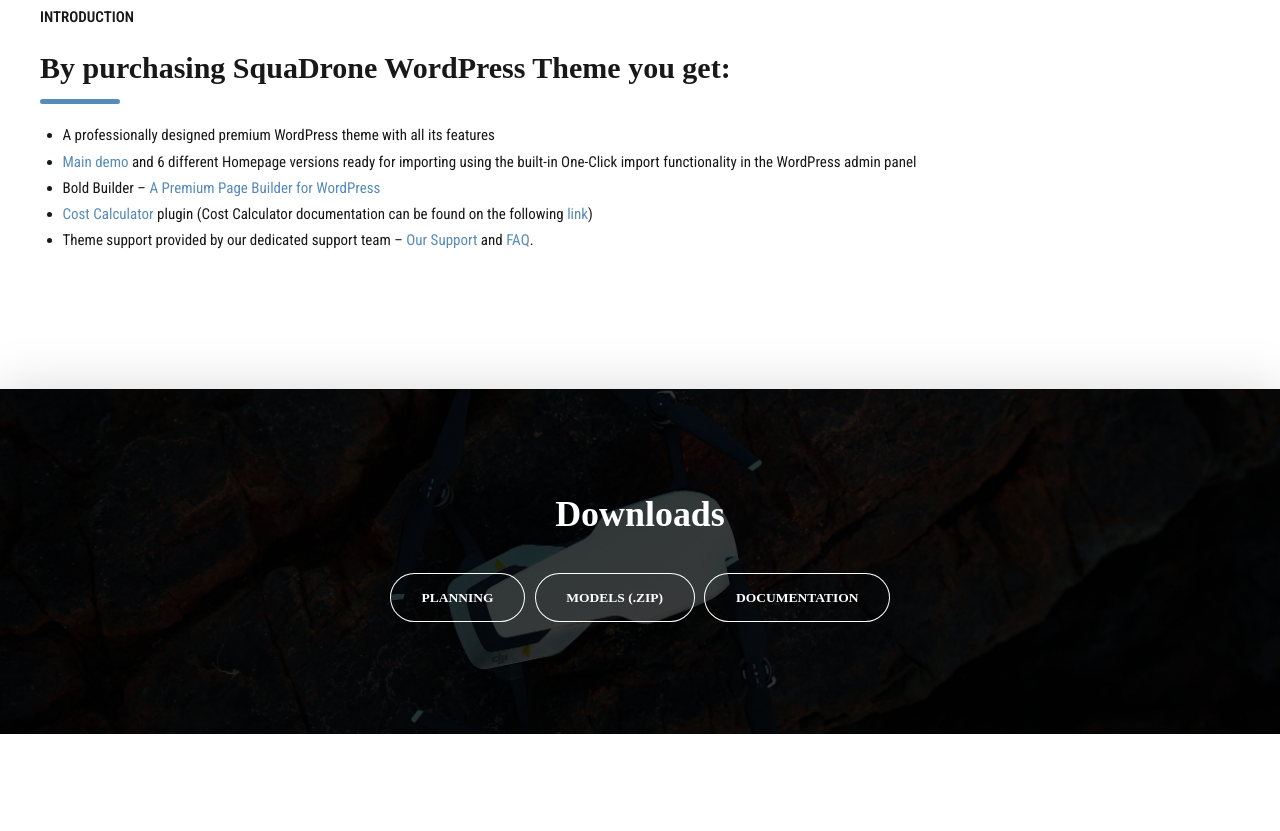
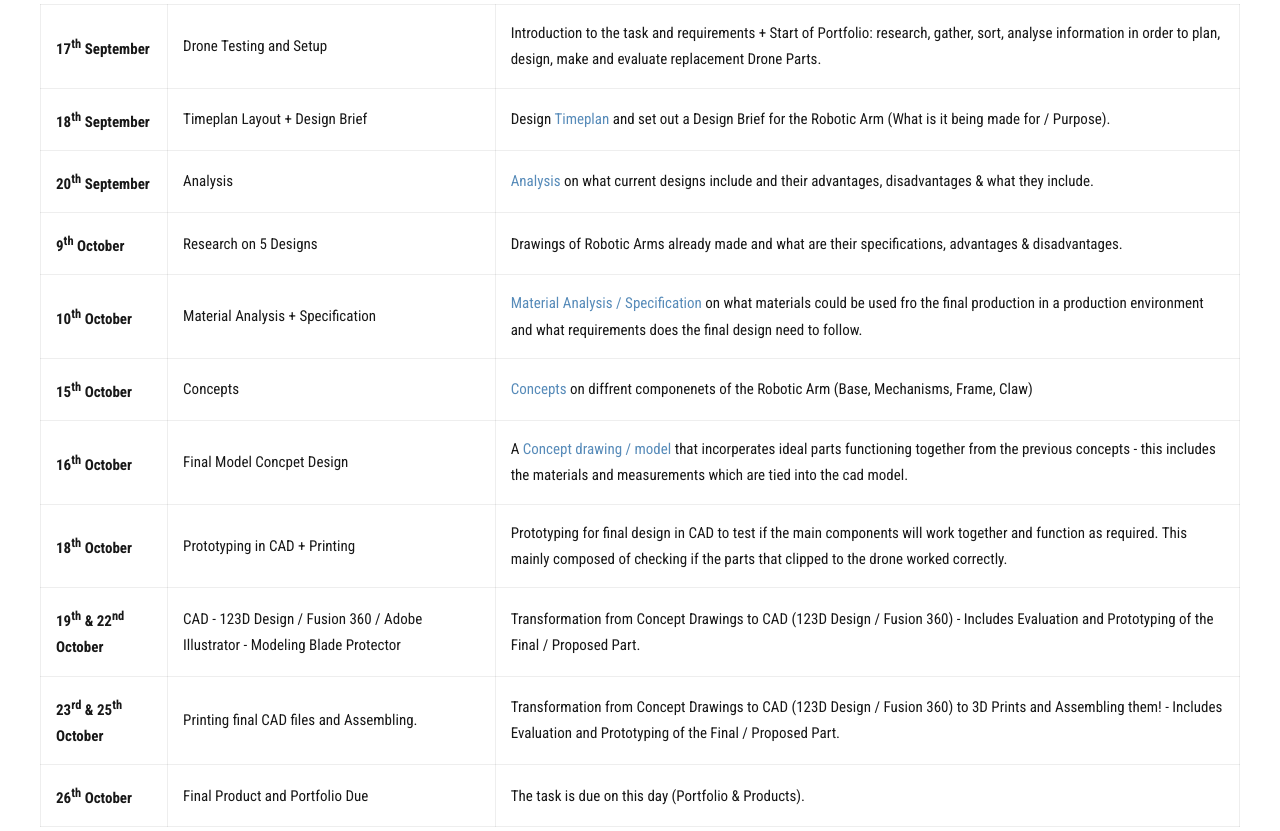
Before and after one commit to JaydenDownes/Drone-Replacement-Parts-Documentation, a plain HTML site: page journal/index.html in a window 1280 px wide. Shown: the part 420-1251 px from the top of the page. Before the commit the page ends 1154 px from the top, so only its background shows below. Drawn offline with Linux system fonts and the light colour scheme.

Commit message:
Updated Journal

```diff
--- a/journal/index.html
+++ b/journal/index.html
@@ -154,27 +154,77 @@
                     <div class="bt_bb_row">
                       <div class="bt_bb_column col-md-12 col-ms-12 bt_bb_align_left bt_bb_vertical_align_top bt_bb_padding_normal" data-width="12">
                         <div class="bt_bb_column_content">
-                          <header class="bt_bb_headline bt_bb_dash_none bt_bb_size_medium bt_bb_superheadline bt_bb_align_inherit">
-                            <h1><span class="bt_bb_headline_superheadline">INTRODUCTION</span></h1>
-                          </header>
-                          <div class="bt_bb_separator bt_bb_bottom_spacing_small bt_bb_border_style_none"></div>
-                          <header class="bt_bb_headline bt_bb_dash_bottom bt_bb_size_normal bt_bb_align_inherit">
-                            <h1><span class="bt_bb_headline_content"><span>By purchasing SquaDrone WordPress Theme you get:</span></span></h1>
-                          </header>
-                          <div class="bt_bb_separator bt_bb_bottom_spacing_normal bt_bb_border_style_none"></div>
-                          <div class="bt_bb_text">
-                            <ul>
-                              <li style="font-weight: 400;"><span style="font-weight: 400;">A professionally designed premium WordPress theme with all its features</span></li>
-                              <li style="font-weight: 400;"><span style="font-weight: 400;"><a href="http://squadrone.bold-themes.com/main-demo/" rel="noopener noreferrer" target="_blank">Main demo</a>&nbsp;and 6 different Homepage versions ready for importing using the built-in One-Click import functionality in the WordPress admin panel</span></li>
-                              <li>Bold Builder&nbsp;&#8211;&nbsp;<a href="https://wordpress.org/plugins/bold-page-builder/" rel="noopener noreferrer" target="_blank">A Premium Page Builder for WordPress</a>
-                              </li>
-                              <li>
-                                <a href="http://cost-calculator.bold-themes.com/">Cost Calculator</a> plugin (Cost Calculator documentation can be found on the following <a href="http://documentation.bold-themes.com/cost-calculator/">link</a>)
-                              </li>
-                              <li>Theme support provided by our dedicated support team – <a href="https://boldthemes.ticksy.com/" rel="noopener noreferrer" target="_blank">Our Support</a> and <a href="https://boldthemes.ticksy.com/articles/100012068" rel="noopener" target="_blank">FAQ</a>.
-                              </li>
-                            </ul>
-                          </div>
+
+                            <table class="table table-bordered table-striped">
+								<tbody>
+									<tr>
+										<th scope="row">17<sup>th</sup> September</th>
+										<td>Drone Testing and Setup</td>
+										<td>Introduction to the task and requirements + Start of Portfolio: research, gather, sort, analyse information in order to plan, design, make and evaluate replacement Drone Parts.</td>
+									</tr>
+									<tr>
+										<th scope="row">18<sup>th</sup> September</th>
+										<td>Timeplan Layout + Design Brief</td>
+										<td>
+											Design <a href="#timeplan">Timeplan</a> and set out a Design Brief for the Robotic Arm (What is it being made for / Purpose).
+										</td>
+									</tr>
+									<tr>
+										<th scope="row">20<sup>th</sup> September</th>
+										<td>Analysis</td>
+										<td>
+											<a href="#analysis">Analysis</a> on what current designs include and their advantages, disadvantages &amp; what they include.
+										</td>
+									</tr>
+									<tr>
+										<th scope="row">9<sup>th</sup> October</th>
+										<td>Research on 5 Designs</td>
+										<td>Drawings of Robotic Arms already made and what are their specifications, advantages &amp; disadvantages.</td>
+									</tr>
+									<tr>
+										<th scope="row">10<sup>th</sup> October</th>
+										<td>Material Analysis + Specification</td>
+										<td>
+											<a href="#specification">Material Analysis / Specification</a> on what materials could be used fro the final production in a production environment and what requirements does the final design need to follow.
+										</td>
+									</tr>
+									<tr>
+										<th scope="row">15<sup>th</sup> October</th>
+										<td>Concepts</td>
+										<td>
+											<a href="#concepts">Concepts</a> on diffrent componenets of the Robotic Arm (Base, Mechanisms, Frame, Claw)
+										</td>
+									</tr>
+									<tr>
+										<th scope="row">16<sup>th</sup> October</th>
+										<td>Final Model Concpet Design</td>
+										<td>
+											A <a href="#finalconcept">Concept drawing / model</a> that incorperates ideal parts functioning together from the previous concepts - this includes the materials and measurements which are tied into the cad model.
+										</td>
+									</tr>
+									<tr>
+										<th scope="row">18<sup>th</sup> October</th>
+										<td>Prototyping in CAD + Printing</td>
+										<td>Prototyping for final design in CAD to test if the main components will work together and function as required. This mainly composed of checking if the parts that clipped to the drone worked correctly.</td>
+									</tr>
+									<tr>
+										<th scope="row">19<sup>th</sup> &amp; 22<sup>nd</sup> October</th>
+										<td>CAD - 123D Design / Fusion 360 / Adobe Illustrator - Modeling Blade Protector</td>
+										<td>Transformation from Concept Drawings to CAD (123D Design / Fusion 360) - Includes Evaluation and Prototyping of the Final / Proposed Part.</td>
+									</tr>
+									<tr>
+										<th scope="row">23<sup>rd</sup> &amp; 25<sup>th</sup> October</th>
+										<td>Printing final CAD files and Assembling.</td>
+										<td>Transformation from Concept Drawings to CAD (123D Design / Fusion 360) to 3D Prints and Assembling them! - Includes Evaluation and Prototyping of the Final / Proposed Part.</td>
+									</tr>
+                                    <tr>
+										<th scope="row">26<sup>th</sup> October</th>
+										<td>Final Product and Portfolio Due</td>
+										<td>The task is due on this day (Portfolio &amp; Products).</td>
+									</tr>
+								</tbody>
+							</table>
+
                         </div>
                       </div>
                     </div>
```
